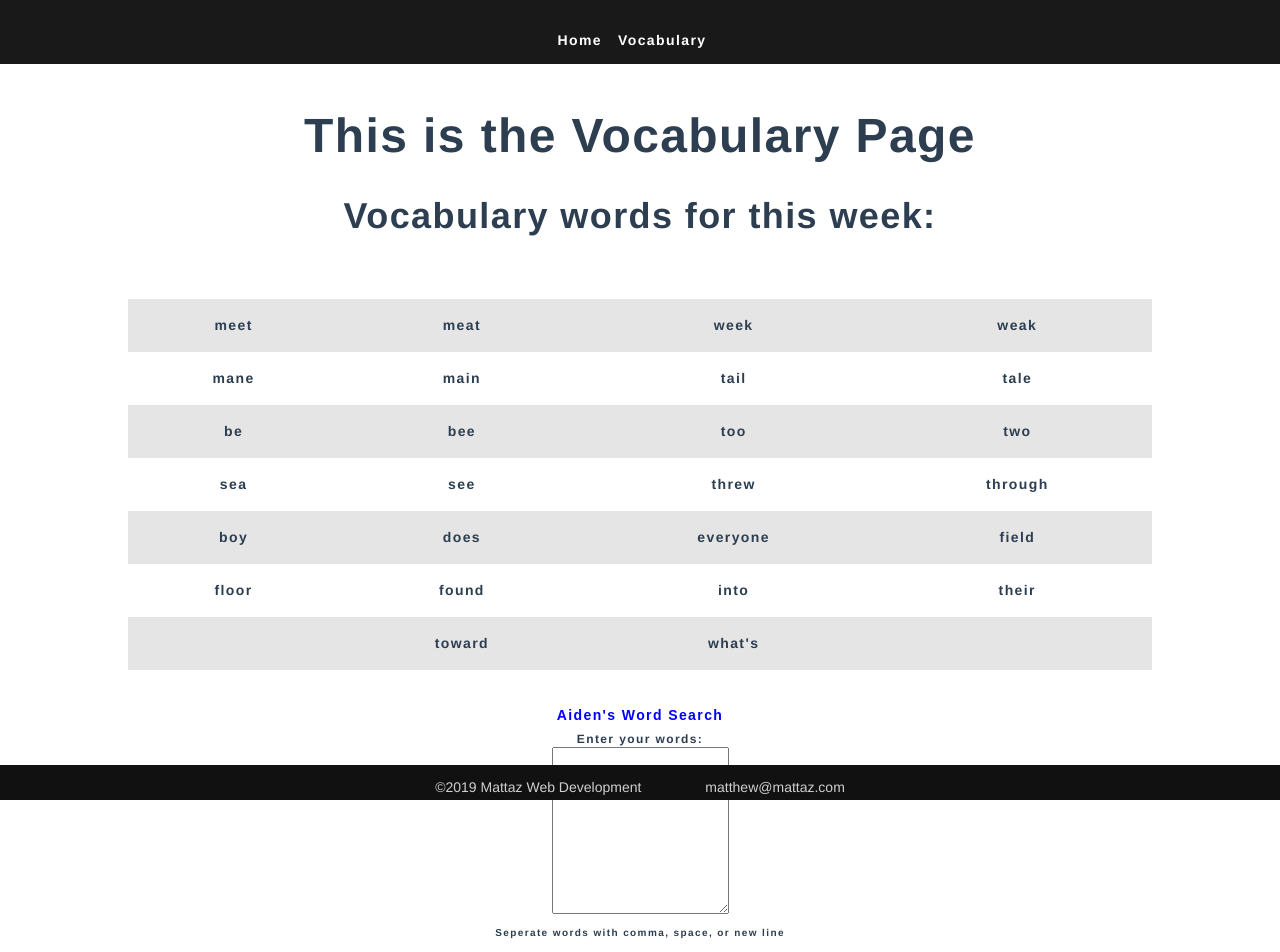
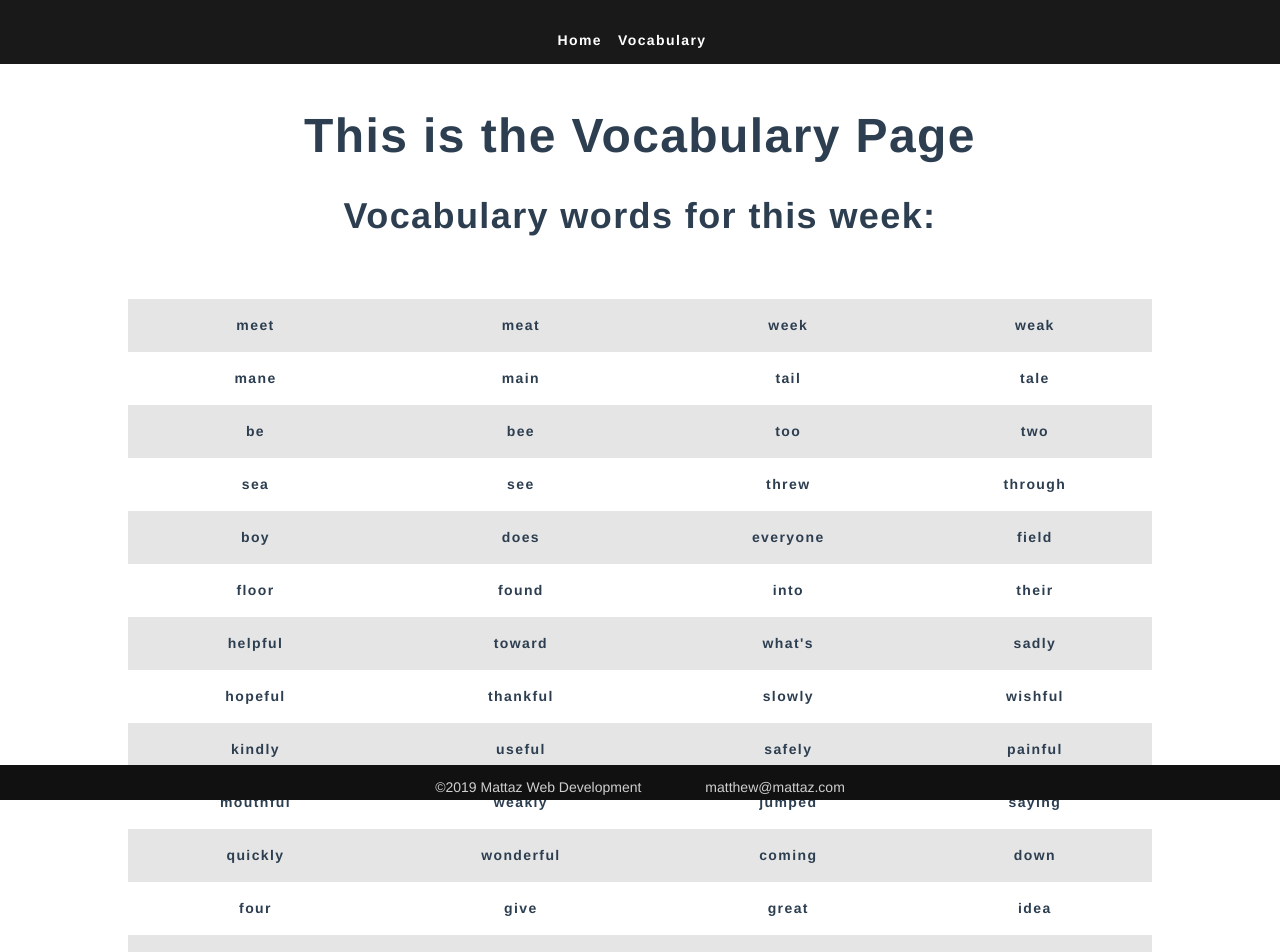
Before and after one commit to Cipher-Coder/homework_site, a Vue app: page /about in a window 1280 px wide. Shown: the top 952 px of the page. Built offline with nearby package versions, Linux system fonts and the light colour scheme; the HTML template or start-up script is replaced by a standard one.

Commit message:
added new vocab words to table

```diff
--- a/src/components/About.vue
+++ b/src/components/About.vue
@@ -43,10 +43,46 @@
               <td class="pa3">their</td>
             </tr>
             <tr class="stripe-dark">
-              <td class="pa3"></td>
+              <td class="pa3">helpful</td>
               <td class="pa3">toward</td>
               <td class="pa3">what's</td>
-              <td class="pa3"></td>
+              <td class="pa3">sadly</td>
+            </tr>
+            <tr class="stripe-dark">
+              <td class="pa3">hopeful</td>
+              <td class="pa3">thankful</td>
+              <td class="pa3">slowly</td>
+              <td class="pa3">wishful</td>
+            </tr>
+            <tr class="stripe-dark">
+              <td class="pa3">kindly</td>
+              <td class="pa3">useful</td>
+              <td class="pa3">safely</td>
+              <td class="pa3">painful</td>
+            </tr>
+             <tr class="stripe-dark">
+              <td class="pa3">mouthful</td>
+              <td class="pa3">weakly</td>
+              <td class="pa3">jumped</td>
+              <td class="pa3">saying</td>
+            </tr>
+            <tr class="stripe-dark">
+              <td class="pa3">quickly</td>
+              <td class="pa3">wonderful</td>
+              <td class="pa3">coming</td>
+              <td class="pa3">down</td>
+            </tr>
+            <tr class="stripe-dark">
+              <td class="pa3">four</td>
+              <td class="pa3">give</td>
+              <td class="pa3">great</td>
+              <td class="pa3">idea</td>
+            </tr>
+             <tr class="stripe-dark">
+              <td class="pa3">knew</td>
+              <td class="pa3">large</td>
+              <td class="pa3">though</td>
+              <td class="pa3">write</td>
             </tr>
           </tbody>
         </table>
```
